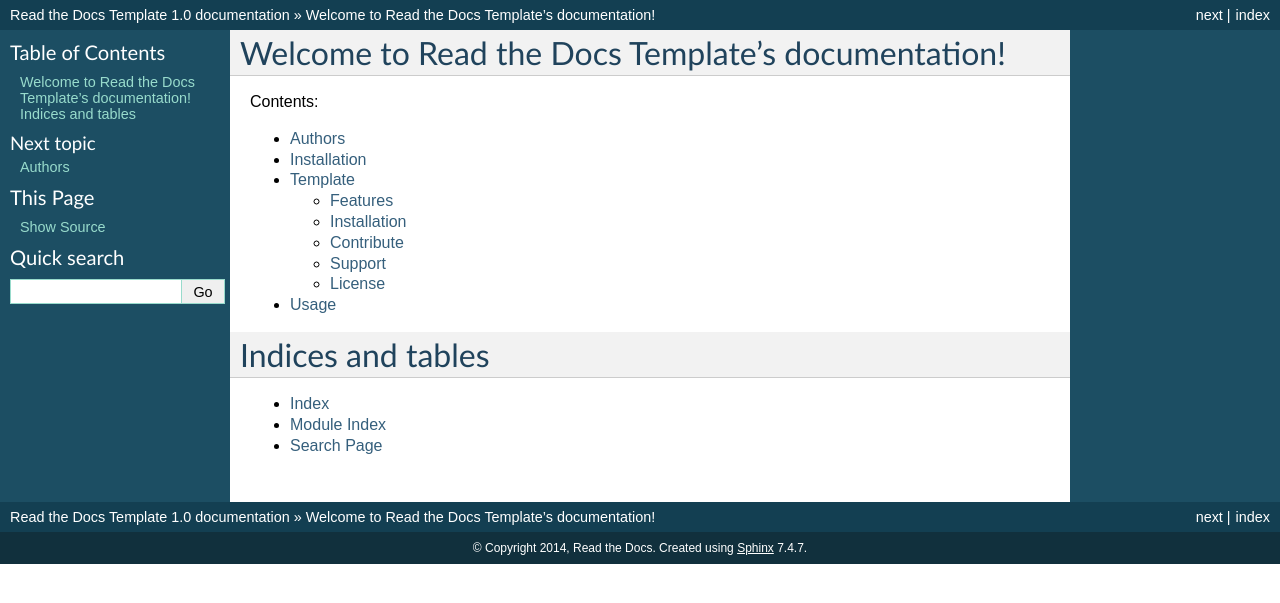
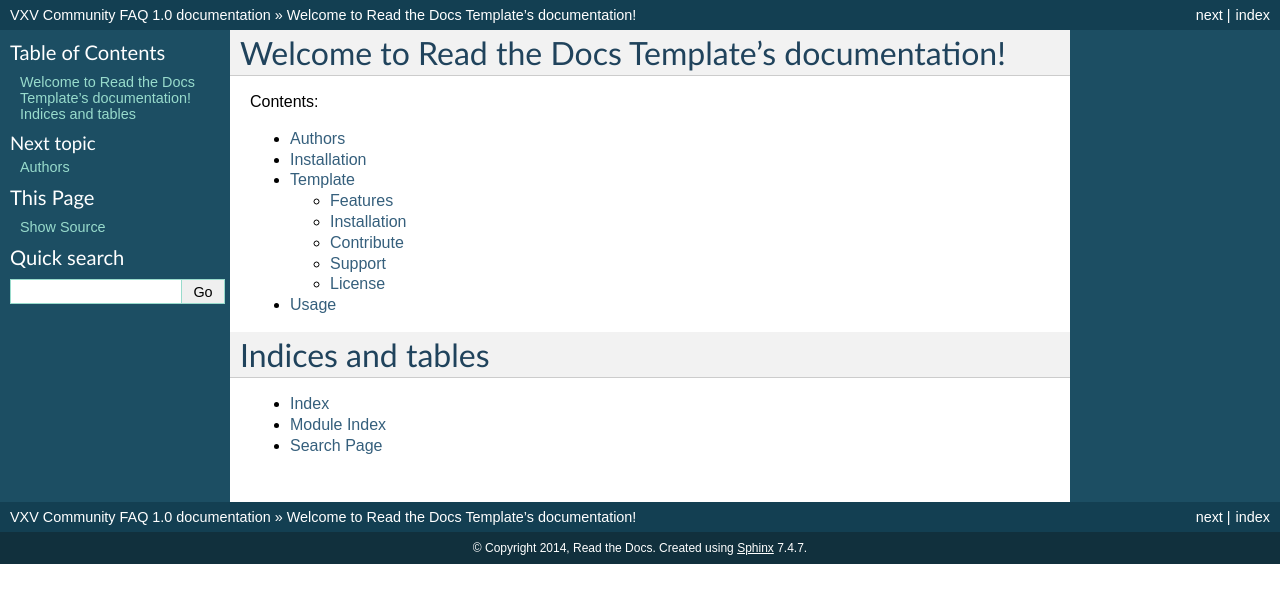
Before and after one commit to vxvfaq/vxvfaq, a Sphinx documentation site: the page built from docs/index.rst, in a window 1280 px wide. Shown: the top 603 px of the page. Built offline with Sphinx 7.4.7, drawn with Linux system fonts in a browser that asks for light colours.

Commit message:
Update conf.py

```diff
--- a/docs/conf.py
+++ b/docs/conf.py
@@ -43,7 +43,7 @@
 master_doc = 'index'
 
 # General information about the project.
-project = u'Read the Docs Template'
+project = u'VXV Community FAQ'
 copyright = u'2014, Read the Docs'
 
 # The version info for the project you're documenting, acts as replacement for
```
